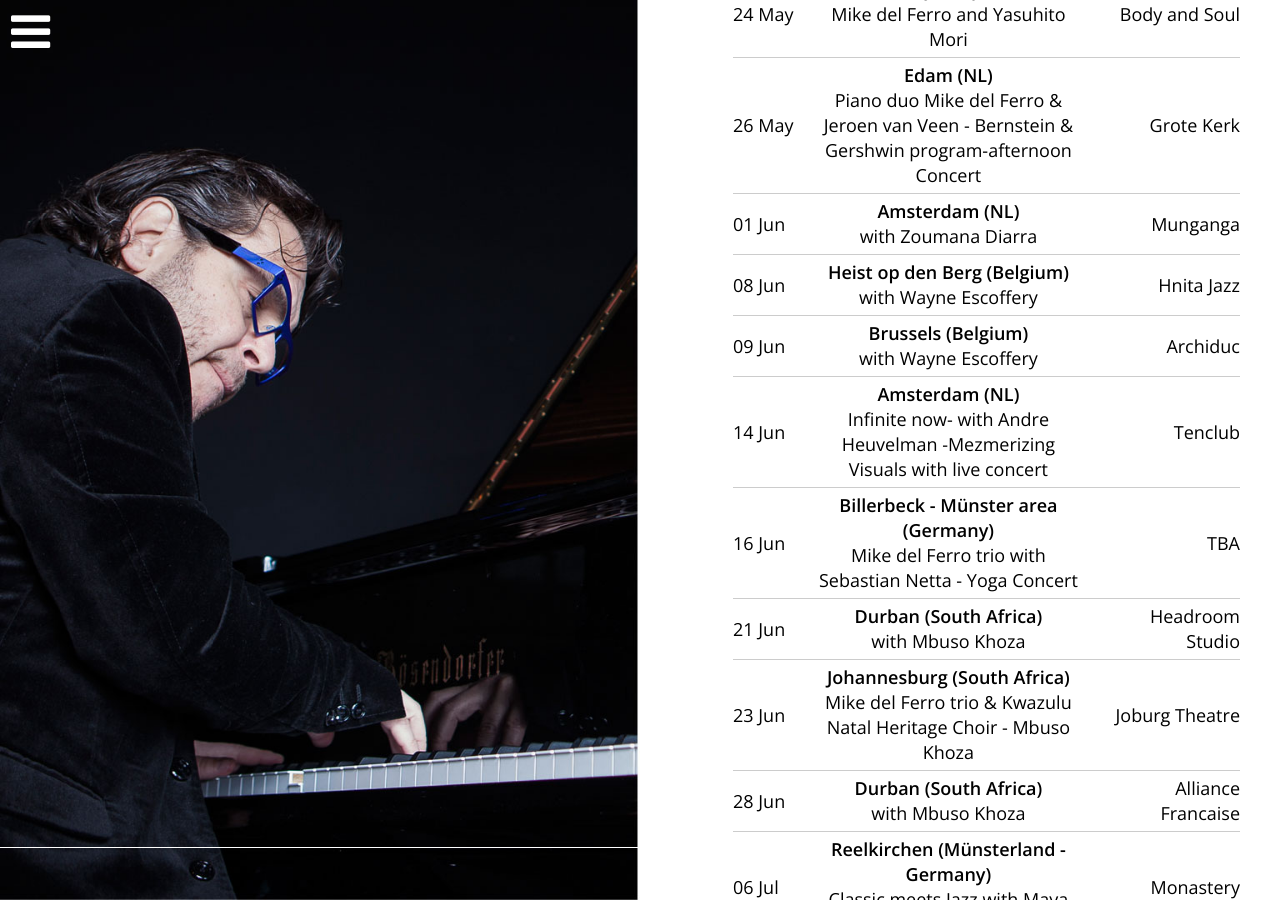
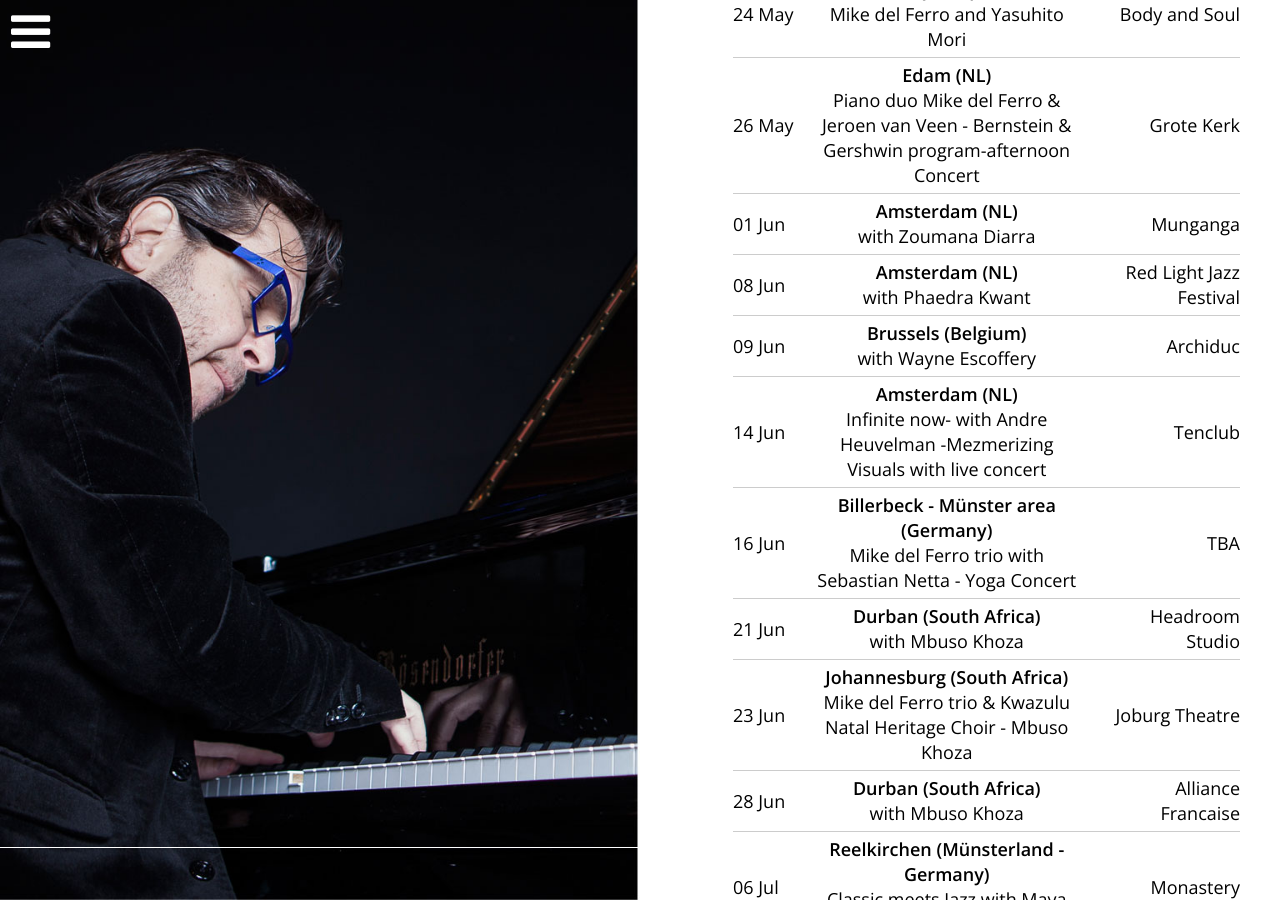
Before and after one commit to mikedelferro/website, a Jekyll site: the page built from agenda.html, in a window 1280 px wide and 900 px high, scrolled down 885 px. Built offline with Jekyll 4.4.1, drawn with Linux system fonts in a browser that asks for light colours; nearby versions of some CDN libraries.

Commit message:
Updated '_config.yml' via CloudCannon

```diff
--- a/_config.yml
+++ b/_config.yml
@@ -140,11 +140,11 @@ gigs:
     location: Alliance Francaise
     venue: Durban (South Africa)
     url:
-  - title: with Wayne Escoffery
-    date: 2019-06-08 19:00:00
-    location: Hnita Jazz
-    venue: Heist op den Berg (Belgium)
-    url: 'https://www.hnitajazzclub.be/'
+  - title: with Phaedra Kwant
+    date: 2019-06-08 21:00:00
+    location: Red Light Jazz Festival
+    venue: Amsterdam (NL)
+    url: 'https://redlightjazz.com/'
   - title: with Wayne Escoffery
     date: 2019-06-09 16:00:00
     location: Archiduc
```
